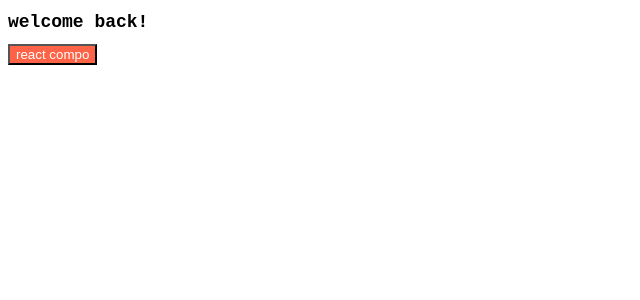
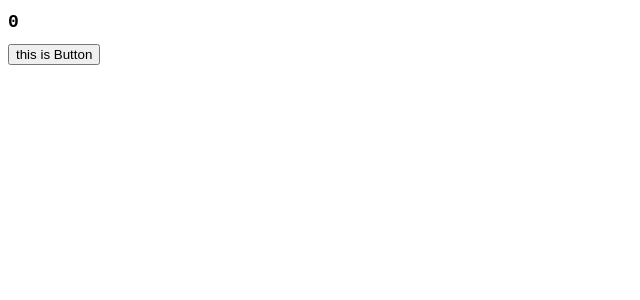
Before and after one commit to hyujikoh/reactJS_beginner, a React (Create React App) app in the folder create_react/hyujik-react/: page / in a window 1280 px wide. Shown: the top 300 px of the page, without its empty margins (0-640 px from the left). Built offline with nearby package versions, Linux system fonts and the light colour scheme.

Commit message:
use useEffect

```diff
--- a/create_react/hyujik-react/src/App.js
+++ b/create_react/hyujik-react/src/App.js
@@ -1,10 +1,20 @@
 import Button from "./Button";
 import styles from "./App.module.css"
+import { useState, useEffect } from "react";
 function App() {
+  const [counter, setValue] = useState(0);
+  const onClick = () => setValue((prev) => prev +1);
+  console.log("i run all the time")
+  const iRunOnlyOnce = () => {
+    console.log("i run only once")
+  }
+  useEffect(() => {
+    console.log("console lig")
+  },[])
   return (
     <div>
-      <h1 className={styles.title}>welcome back!</h1>
-      <Button text={"react compo"}></Button>
+      <h1 className={styles.title}>{counter}</h1>
+      <button  onClick = {onClick}>this is Button</button>
     </div>
   );
 }
--- a/create_react/hyujik-react/src/index.js
+++ b/create_react/hyujik-react/src/index.js
@@ -4,7 +4,5 @@
 
 const root = ReactDOM.createRoot(document.getElementById("root"));
 root.render(
-  <React.StrictMode>
     <App />
-  </React.StrictMode>
 );
```
